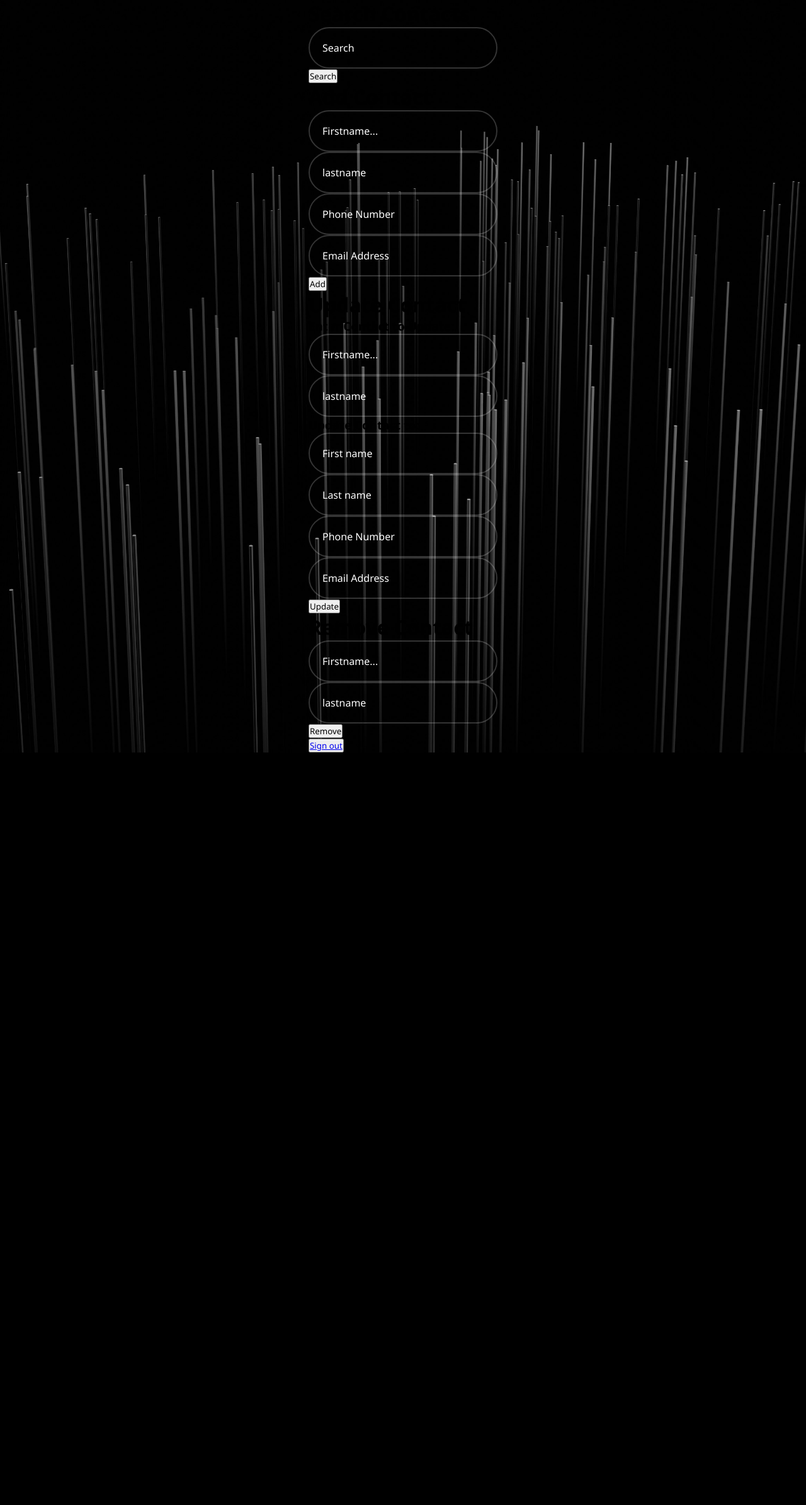
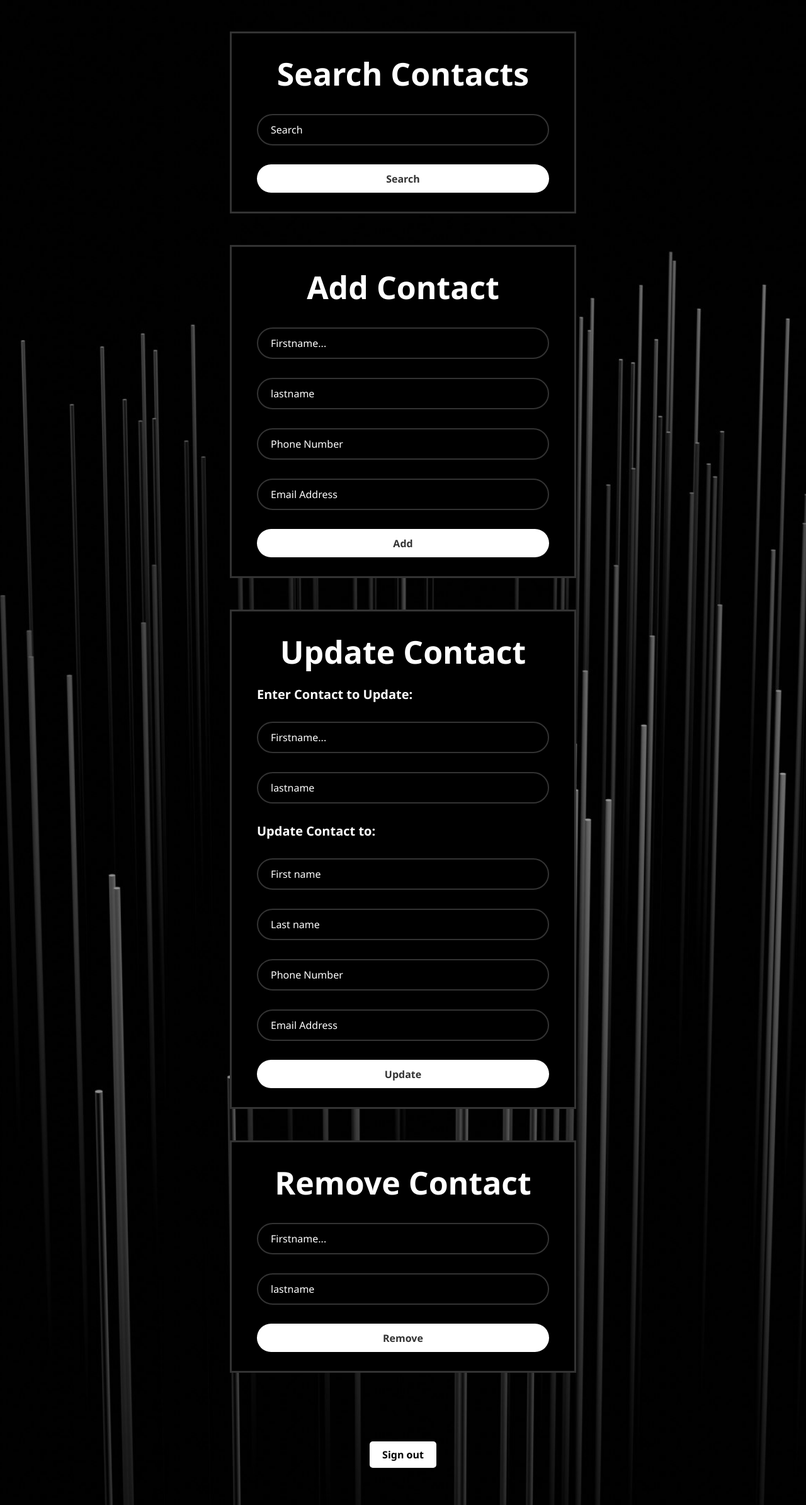
Before and after one commit to JBecks02/COP4331, a PHP site: page /nextPage.php in a window 1280 px wide. Shown: the whole page at 63% size. Before the commit the page ends 1195 px from the top, so only its background shows below. Run offline with PHP 8.4, Linux system fonts and the light colour scheme.

Commit message:
Update style.css

```diff
--- a/style.css
+++ b/style.css
@@ -1,4 +1,4 @@
-/* '*' is a universal selector*/
+/* Main page (index) */
 * {
     margin:0;
     padding:0;
@@ -6,7 +6,6 @@
     font-family:'Segoe UI', Tahoma, Geneva, Verdana, sans-serif;
 }
 
-/* body of HTML section*/
 body {
     display:flex;
     justify-content: center;
@@ -90,3 +89,83 @@ body {
     color: #333;
     font-weight: 600;
 }
+
+/* nextpage.php */
+
+.wrapper2 {
+    width: 550px;
+    background: rgba(0, 0, 0, 1);
+    color: #fff;
+    border: 3px solid rgba(255, 255, 255, .2);
+    padding: 30px 40px;
+    margin-top: 50px;
+    margin-bottom: 50px;
+}
+
+.wrapper2 h1 {
+    font-size: 50px;
+    text-align: center;
+}
+
+.wrapper2 h3 {
+    margin-top: 20px;
+    font-size: 20px;
+    text-align: left;
+}
+
+.wrapper2 .input-box {
+    position: relative;
+    width: 100%;
+    height: 50px;
+    margin: 30px 0;
+}
+
+.wrapper2 .btn {
+    width: 100%;
+    height: 45px;
+    background: #fff;
+    border: none;
+    outline: none;
+    border-radius: 40px;
+    box-shadow: 0 0 10px rgba(0, 0, 0, .1);
+    cursor: pointer;
+    font-size: 16px;
+    color: #333;
+    font-weight: 600;
+    transition: background-color 0.3s, color 0.3s;
+}
+
+.wrapper2 .btn:hover {
+    background-color: #333;
+    color: #fff;
+}
+
+Section {
+    display: flex;
+    justify-content: center;
+    align-items: center;
+    height: 20vh;
+}
+button {
+    border: none;
+    background: none;
+    padding: 0;
+}
+
+a.btn {
+    display: inline-block;
+    padding: 10px 20px;
+    font-size: 16px;
+    font-weight: bold;
+    color: black;
+    background-color: white;
+    text-decoration: none;
+    border-radius: 5px;
+    text-align: center;
+    transition: background-color 0.3s;
+}
+
+a.btn:hover {
+    background-color: #333;
+    color: #fff;
+}
```
